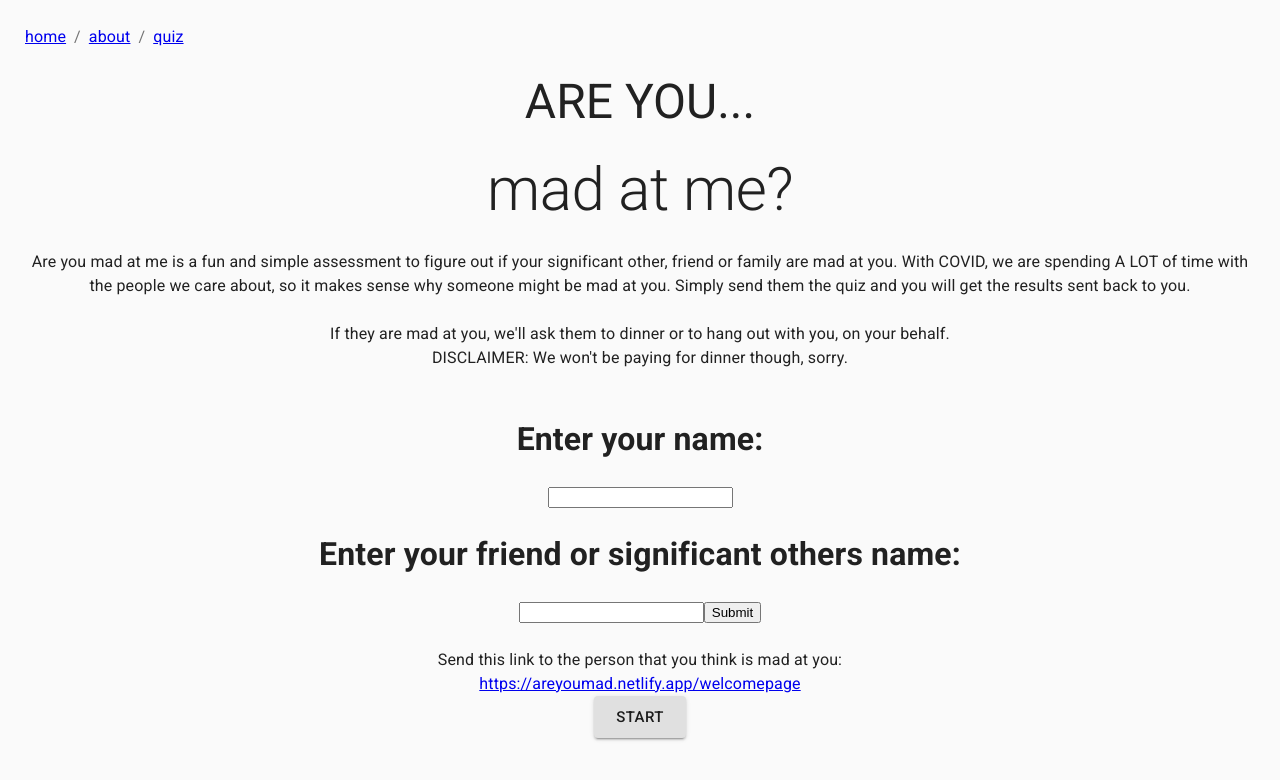
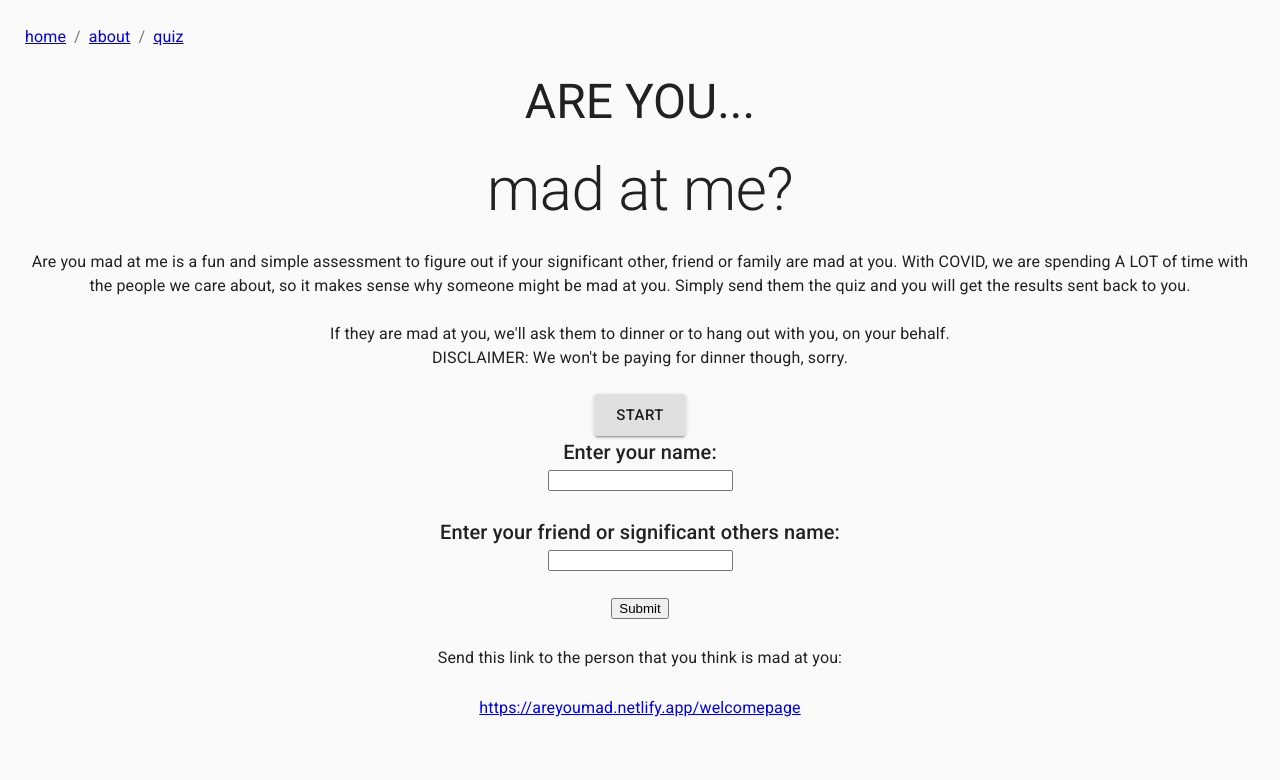
Before and after one commit to kristinhargrove/areyoumadatme, a React (Create React App) app: page / in a window 1280 px wide. Shown: the top 780 px of the page. Built offline with nearby package versions, Linux system fonts and the light colour scheme.

Commit message:
styling name form and home page

```diff
--- a/src/components/Main.js
+++ b/src/components/Main.js
@@ -32,8 +32,8 @@ class Main extends React.Component {
                         <br />
                         DISCLAIMER: We won't be paying for dinner though, sorry.
                     <br /><br />
+                    <Link to='/quiz'><Button variant="contained" size='large'>Start</Button></Link>
                     <NameForm />
-                    <Link to='/quiz'><Button variant="contained" size='large'>Start</Button></Link>
                 </Typography>
             </Container>
     </>
--- a/src/components/NameForm.js
+++ b/src/components/NameForm.js
@@ -1,4 +1,6 @@
 import React from 'react';
+import Button from '@material-ui/core/Button';
+import Typography from '@material-ui/core/Typography';
 import Container from '@material-ui/core/Container';
 
 class NameForm extends React.Component {
@@ -29,7 +31,9 @@ class NameForm extends React.Component {
     render() {
         return (
             <Container maxWidth='lg' align='center'>
-                <h1>Enter your name:</h1>
+                <Typography variant="h6">
+                    Enter your name:
+                </Typography>
                 <input
                     type= 'text'
                     value={this.state.sendername}
@@ -37,7 +41,8 @@ class NameForm extends React.Component {
                         this._updateField('sendername', event.target.value)
                     }}
                 />
-                <h1>Enter your friend or significant others name:</h1>
+                <br /><br />
+                <Typography variant="h6">Enter your friend or significant others name:</Typography>
                 <input
                     type= 'text'
                     value={this.state.username}
@@ -45,17 +50,21 @@ class NameForm extends React.Component {
                         this._updateField('username', event.target.value)
                     }}
                 />
+                <br /><br />
                 <input
                     type='submit'
                     onClick={this.generateLink}
                 />
+                <br /><br />
                 <div>
-                <br />
+                    <Typography variant="subtitle1">
                     Send this link to the person that you think is mad at you:
+                    </Typography>
                     <br />
                     <a href={this.state.link}>{this.state.link}</a>
 
                 </div>
+            <br /><br /><br />
             </Container>
         );
     }
```
Also changed, not shown: 1 other file (tests, documents, lock files or other folders).
